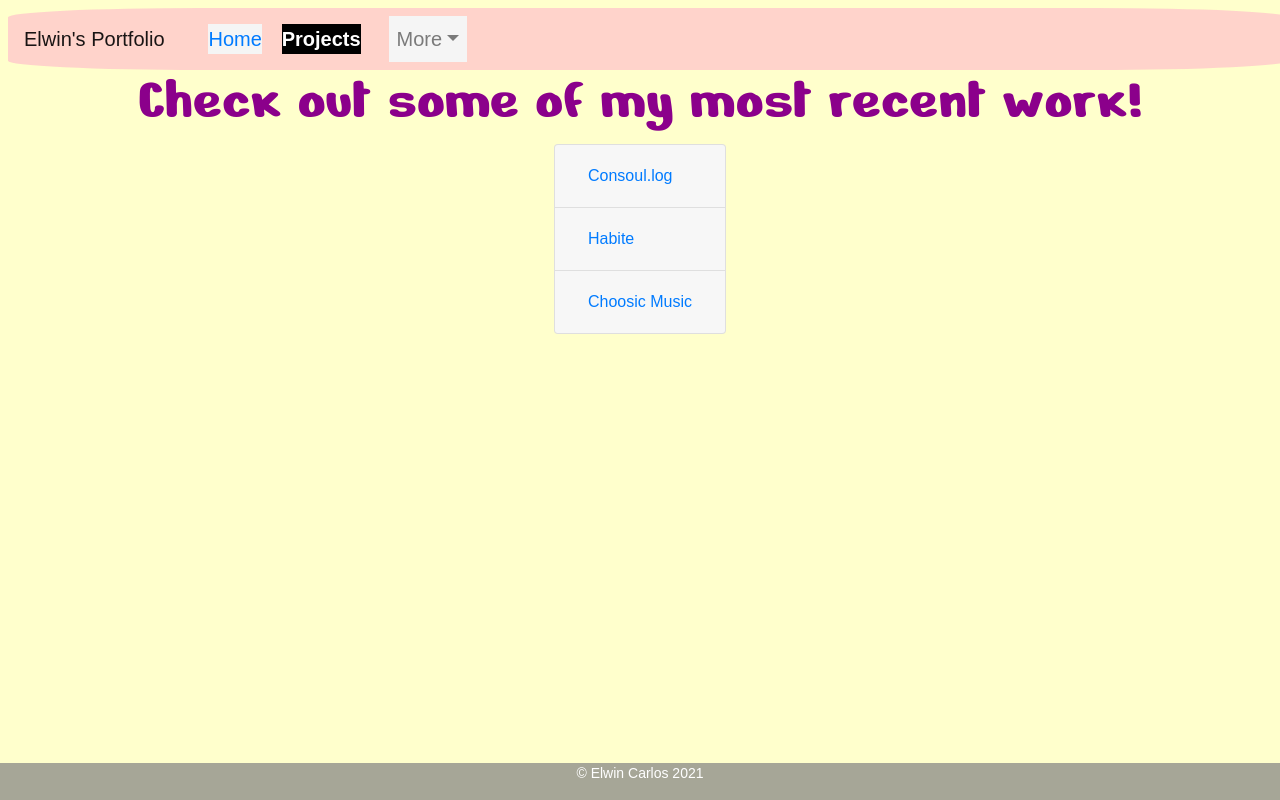
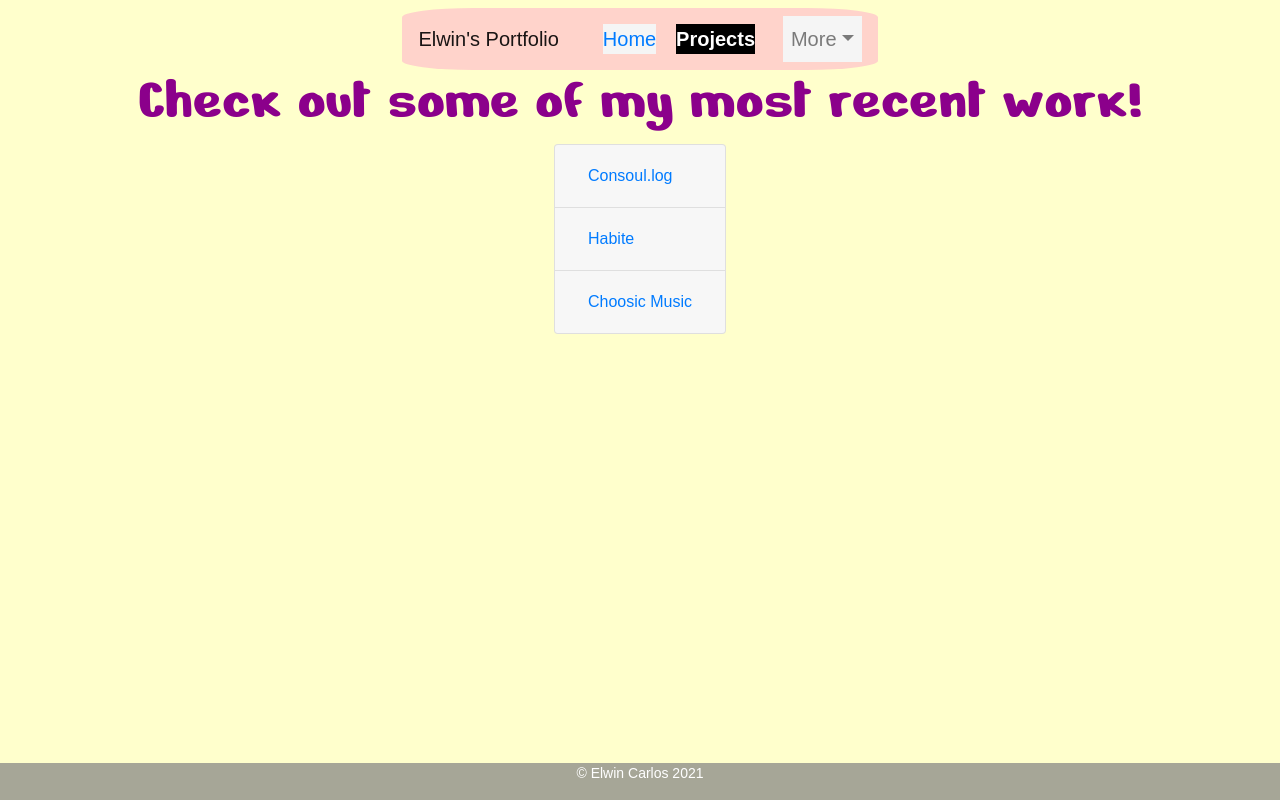
Before and after one commit to ecarlos09/Elwin_Portfolio, a React app: page /projects in a window 1280 px wide. Built offline with nearby package versions, Linux system fonts and the light colour scheme; a web font is replaced by a local one.

Commit message:
remove manual nav bar positioning

```diff
--- a/src/layout/NavBar/style.css
+++ b/src/layout/NavBar/style.css
@@ -1,10 +1,10 @@
 nav {
-    display: flex;
+    /* display: flex;
     flex-direction: column;
     position: fixed;
-    top: 0;
+    top: 0; */
     justify-self: center;
-    width: 100vw;
+    /* width: 100vw; */
     background-color: rgb(255, 192, 203, 0.7);
     -webkit-backdrop-filter: blur(15px);
 	backdrop-filter: blur(15px);
```
